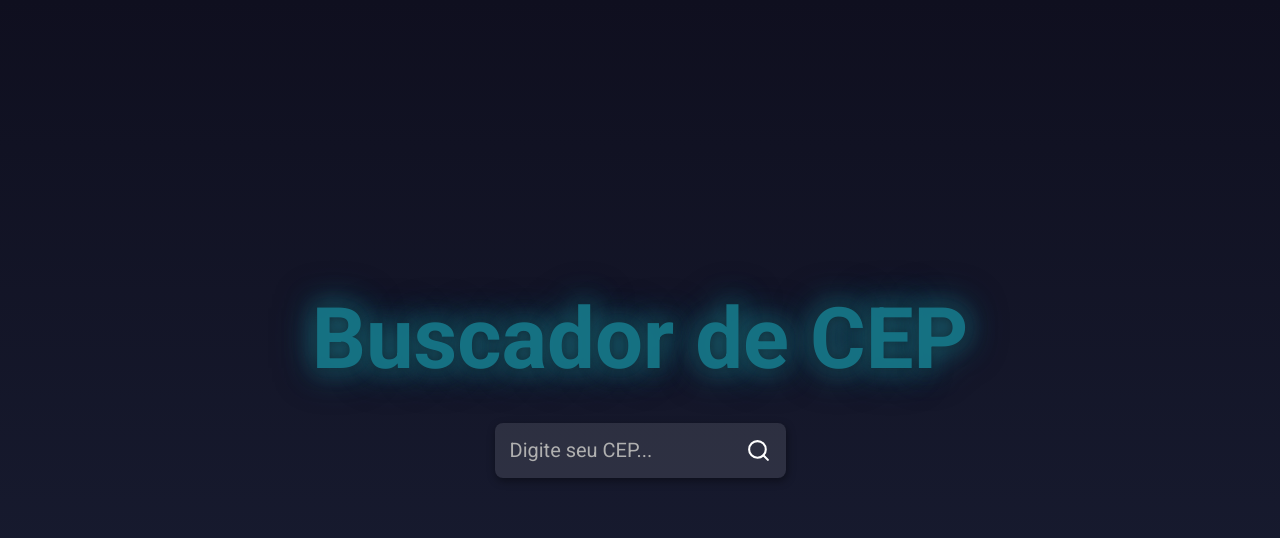
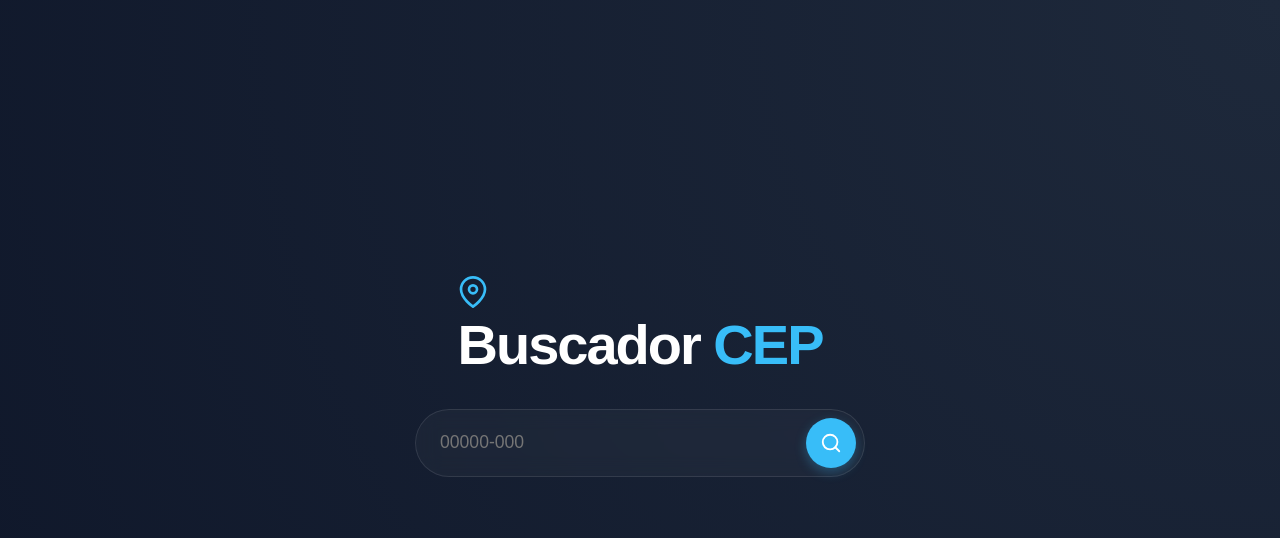
Before and after one commit to Igor-Brandalise/Buscador-de-CEP, a React (Create React App) app: page / in a window 1280 px wide. Shown: the top 538 px of the page. Built offline with nearby package versions, Linux system fonts and the light colour scheme.

Commit message:
layout novo

```diff
--- a/src/App.js
+++ b/src/App.js
@@ -1,60 +1,95 @@
 import { useState } from "react";
-import { FiSearch } from "react-icons/fi";
+import { FiSearch, FiMapPin } from "react-icons/fi";
 import "./style.css";
-
 import api from "./services/api";
 
 function App() {
   const [input, setInput] = useState("");
   const [cep, setCep] = useState({});
 
-  async function handleSerach() {
-    // 01310930/json/
-
-    if (input == "") {
+  async function handleSearch() {
+    if (input === "") {
       alert("Preencha corretamente");
       return;
     }
 
     try {
       const response = await api.get(`${input}/json`);
+      if (response.data.erro) {
+        alert("CEP não encontrado");
+        return;
+      }
       setCep(response.data);
       setInput("");
     } catch {
-      alert("Erro ao buscar");
+      alert("Erro ao buscar o CEP");
       setInput("");
     }
   }
 
   return (
     <div className="container">
-      <h1 className="title">Buscador de CEP</h1>
+      <header className="header">
+        <div className="icon-box">
+          <FiMapPin size={32} color="#38bdf8" />
+        </div>
+        <h1 className="title">Buscador <span>CEP</span></h1>
+      </header>
 
       <div className="containerInput">
         <input
           type="text"
-          placeholder="Digite seu CEP..."
+          placeholder="00000-000"
           value={input}
           onChange={(event) => setInput(event.target.value)}
+          onKeyDown={(e) => e.key === 'Enter' && handleSearch()}
         />
-
-        <button className="buttonSearch" onClick={handleSerach}>
-          <FiSearch size={25} color="#fff" />
+        <button className="buttonSearch" onClick={handleSearch}>
+          <FiSearch size={22} color="#fff" />
         </button>
       </div>
 
       {Object.keys(cep).length > 0 && (
-          <main className="main">
-          <h2>  CEP: {cep.cep}</h2>
+        <main className="main-card">
+          <div className="card-header">
+            <h2>{cep.cep}</h2>
+            <span className="tag">{cep.uf}</span>
+          </div>
 
-          <span> <i className="result"> Rua:          </i>   {cep.logradouro}              </span>
-          <span> <i className="result"> Complemento:  </i>   {cep.complemento}             </span>
-          <span> <i className="result"> Bairro:       </i>   {cep.bairro}                  </span>
-          <span> <i className="result"> Localização:  </i>   {cep.localidade} - {cep.uf}   </span>
+          <div className="info-grid">
+            <div className="info-item">
+              <label>Logradouro</label>
+              <p>{cep.logradouro || "Não disponível"}</p>
+            </div>
+
+            {cep.complemento && (
+              <div className="info-item">
+                <label>Complemento</label>
+                <p>{cep.complemento}</p>
+              </div>
+            )}
+
+            <div className="info-item">
+              <label>Bairro</label>
+              <p>{cep.bairro}</p>
+            </div>
+
+            <div className="info-item">
+              <label>Cidade</label>
+              <p>{cep.localidade}</p>
+            </div>
+          </div>
+
+          <a
+            href={`https://www.google.com{cep.logradouro},${cep.localidade}`}
+            target="_blank"
+            rel="noreferrer"
+            className="map-link"
+          >
+            Ver no Google Maps
+          </a>
         </main>
       )}
-
-
     </div>
   );
 }
--- a/src/style.css
+++ b/src/style.css
@@ -1,129 +1,153 @@
+@import url('https://fonts.googleapis.com');
+
+* {
+  margin: 0;
+  padding: 0;
+  box-sizing: border-box;
+  font-family: 'Plus Jakarta Sans', sans-serif;
+}
+
 .container {
   height: 100vh;
   display: flex;
   justify-content: center;
   align-items: center;
   flex-direction: column;
-    background: linear-gradient(#0f0f1f, #1a1f35);
+  background: radial-gradient(circle at top right, #1e293b, #0f172a);
+  padding: 20px;
 }
 
 .title {
-    font-size: 85px;
-    color: rgba(22, 120, 138, 0.9); /* Azul petróleo escuro */
-    animation: fliptitle 2s;
-    text-decoration: normal;
+  font-size: 3.5rem;
+  font-weight: 800;
+  color: #fff;
+  letter-spacing: -2px;
+  margin-bottom: 2rem;
+  animation: slideIn 0.8s cubic-bezier(0.16, 1, 0.3, 1);
   text-align: center;
-    text-overflow: clip;
-    white-space: pre;
-    text-shadow: 0 0 10px rgba(10, 10, 10, 0.3), 0 0 20px rgba(34, 80, 94, 0.6),
-                 0 0 30px rgba(22, 120, 138, 0.8), 0 0 40px rgba(15, 75, 95, 0.7);
-    transition: all 200ms cubic-bezier(0.42, 0, 0.58, 1);
 }
 
+.title span {
+  color: #38bdf8;
+}
 
-
-  @keyframes fliptitle {
-    from {
-      transform: rotateX(90deg);
-    }
-    to {
-      transform: rotateX(0deg);
-    }
+@keyframes slideIn {
+  from { opacity: 0; transform: translateY(-20px); }
+  to { opacity: 1; transform: translateY(0); }
 }
 
 .containerInput {
-    background-color: rgba(255, 255, 255, 0.1);
-    padding: 15px;
-    margin: 34px 0;
+  background: rgba(255, 255, 255, 0.03);
+  backdrop-filter: blur(10px);
+  padding: 8px 8px 8px 24px;
   display: flex;
-    border-radius: 8px;
-    box-shadow: 1px 3px 8px rgba(0, 0, 0, 0.4);
+  align-items: center;
+  border-radius: 100px;
+  border: 1px solid rgba(255, 255, 255, 0.1);
+  width: 100%;
+  max-width: 450px;
+  transition: all 0.3s ease;
+  margin-bottom: 3rem;
+}
+
+.containerInput:focus-within {
+  border-color: #38bdf8;
+  box-shadow: 0 0 20px rgba(56, 189, 248, 0.15);
+  background: rgba(255, 255, 255, 0.05);
 }
 
 .containerInput input {
-    background-color: transparent;
+  background: transparent;
   border: 0;
-    font-size: 20px;
-    color: #d0d0d0;
+  flex: 1;
+  font-size: 1.1rem;
+  color: #fff;
   outline: none;
-    margin-right: 8px;
-  }
-
-  .containerInput input::placeholder {
-    color: #b0b0b0;
 }
 
 .buttonSearch {
-    background-color: transparent;
+  background: #38bdf8;
   border: 0;
+  width: 50px;
+  height: 50px;
+  border-radius: 50%;
   display: flex;
   justify-content: center;
   align-items: center;
   cursor: pointer;
-    transition: transform 0.3s ease-out;
-    transform: scale(1);
+  transition: all 0.3s ease;
+  box-shadow: 0 4px 12px rgba(56, 189, 248, 0.3);
 }
 
 .buttonSearch:hover {
-    transform: scale(1.3);
+  background: #0ea5e9;
+  transform: rotate(15deg) scale(1.05);
 }
 
 .main {
-    display: flex;
-    justify-content: center;
-    align-items: center;
-    flex-direction: column;
-    background-color: #2c2c44;
-    width: 500px;
-    border-radius: 8px;
-    box-shadow: rgba(0, 0, 0, 0.25) 0px 54px 55px,
-                rgba(0, 0, 0, 0.12) 0px -12px 30px,
-                rgba(0, 0, 0, 0.12) 0px 4px 6px,
-                rgba(0, 0, 0, 0.17) 0px 12px 13px,
-                rgba(0, 0, 0, 0.09) 0px -3px 5px;
+  width: 100%;
+  max-width: 450px;
+  background: rgba(30, 41, 59, 0.7);
+  backdrop-filter: blur(16px);
+  border: 1px solid rgba(255, 255, 255, 0.1);
+  border-radius: 24px;
+  padding: 32px;
+  animation: fadeIn 0.6s ease-out;
+  box-shadow: 0 25px 50px -12px rgba(0, 0, 0, 0.5);
 }
 
-  .result {
-    font-size: 20px;
-    font-weight: 900;
-    color: #ffffff;
+@keyframes fadeIn {
+  from { opacity: 0; transform: scale(0.95); }
+  to { opacity: 1; transform: scale(1); }
 }
 
 .main h2 {
-    margin: 16px 0;
-    font-size: 39px;
-    color: #c0c0e0;
+  font-size: 1.5rem;
+  font-weight: 800;
+  color: #fff;
+  margin-bottom: 24px;
+  display: flex;
+  align-items: center;
+  gap: 12px;
 }
 
-  .main span {
-    margin-bottom: 16px;
-    font-weight: bold;
-    color: #9090b0;
+.main h2::before {
+  content: '';
+  width: 4px;
+  height: 24px;
+  background: #38bdf8;
+  border-radius: 4px;
 }
 
-  @media (max-width: 720px) {
-    .title {
-      font-size: 60px;
+.info-row {
+  display: flex;
+  flex-direction: column;
+  margin-bottom: 16px;
+  padding-bottom: 12px;
+  border-bottom: 1px solid rgba(255, 255, 255, 0.05);
 }
 
-    .main h2 {
-      font-size: 20px;
+.info-row:last-child {
+  border: 0;
+  margin-bottom: 0;
 }
 
-    .main {
-      width: 80%;
-      min-width: 250px;
-    }
+.label {
+  font-size: 0.75rem;
+  text-transform: uppercase;
+  letter-spacing: 1px;
+  color: #64748b;
+  margin-bottom: 4px;
+  font-weight: 600;
 }
 
-  @media (max-width: 520px) {
-    .title {
-      font-size: 50px;
-    }
+.value {
+  font-size: 1rem;
+  color: #cbd5e1;
+  font-weight: 500;
 }
 
-  @media (max-width: 420px) {
-    .title {
-      font-size: 39px;
+@media (max-width: 500px) {
+  .title { font-size: 2.5rem; }
+  .main { padding: 24px; }
 }
-  }
```
Also changed, not shown: src/services/api.js (line endings or trailing spaces), 2 other files (tests, documents, lock files or other folders). Lines whose indentation alone changed are shown as unchanged.
